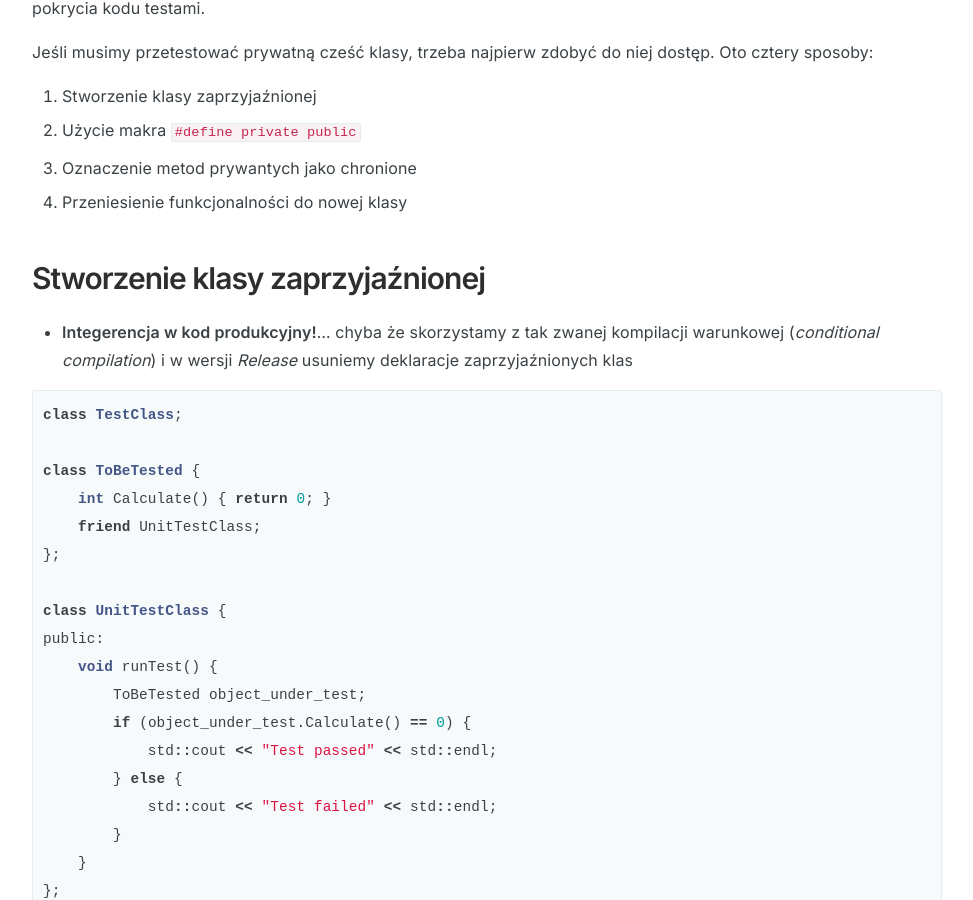
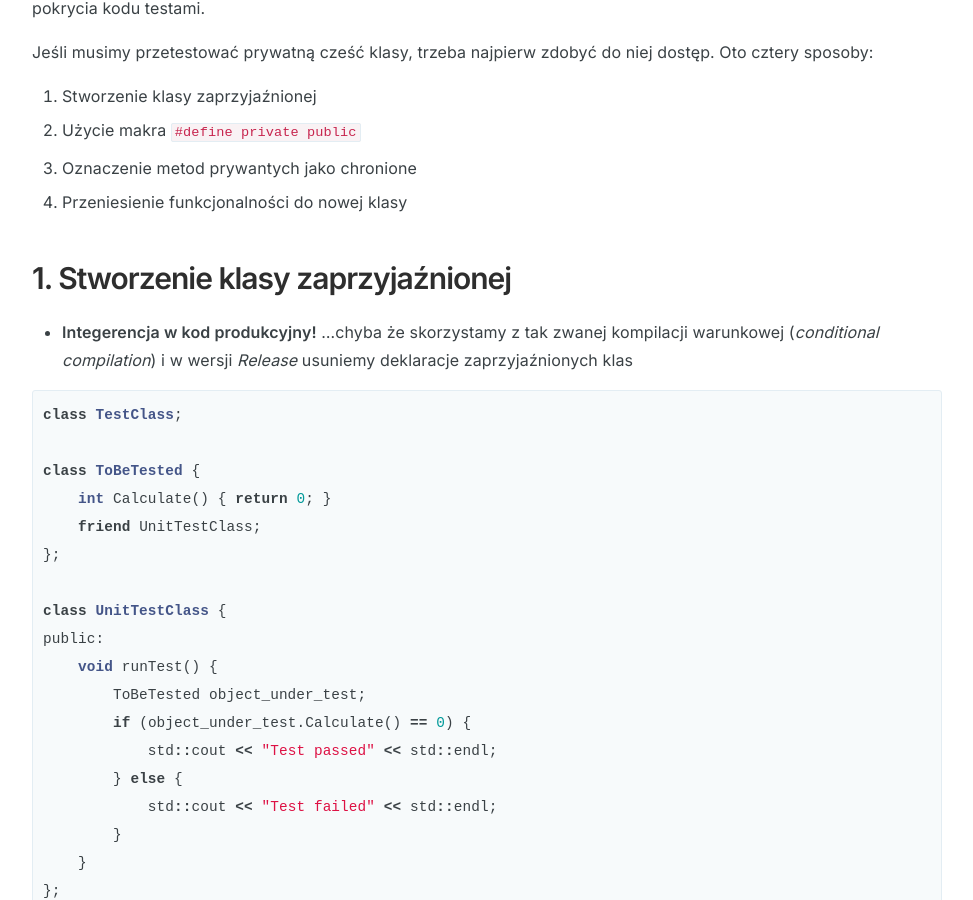
Before and after one commit to kawapa/kawapa.github.io, a Jekyll site: the page built from _posts/2021-10-10-testowanie-metod-prywatnych.md, in a window 1280 px wide and 900 px high, scrolled down 482 px. Shown: the whole window, without its empty margins (153-1126 px from the left). Built offline with Jekyll 4.4.1, drawn with Linux system fonts in a browser that asks for light colours.

Commit message:
Fix text formatting

```diff
--- a/_posts/2021-10-10-testowanie-metod-prywatnych.md
+++ b/_posts/2021-10-10-testowanie-metod-prywatnych.md
@@ -14,9 +14,9 @@ Jeśli musimy przetestować prywatną cześć klasy, trzeba najpierw zdobyć do
 3. Oznaczenie metod prywantych jako chronione
 4. Przeniesienie funkcjonalności do nowej klasy
 
-## Stworzenie klasy zaprzyjaźnionej
+## 1. Stworzenie klasy zaprzyjaźnionej
 
-* **Integerencja w kod produkcyjny!**... chyba że skorzystamy z tak zwanej kompilacji warunkowej (*conditional compilation*) i w wersji *Release* usuniemy deklaracje zaprzyjaźnionych klas
+* **Integerencja w kod produkcyjny!** ...chyba że skorzystamy z tak zwanej kompilacji warunkowej (*conditional compilation*) i w wersji *Release* usuniemy deklaracje zaprzyjaźnionych klas
 
 {% highlight cpp %}
 class TestClass;
```
